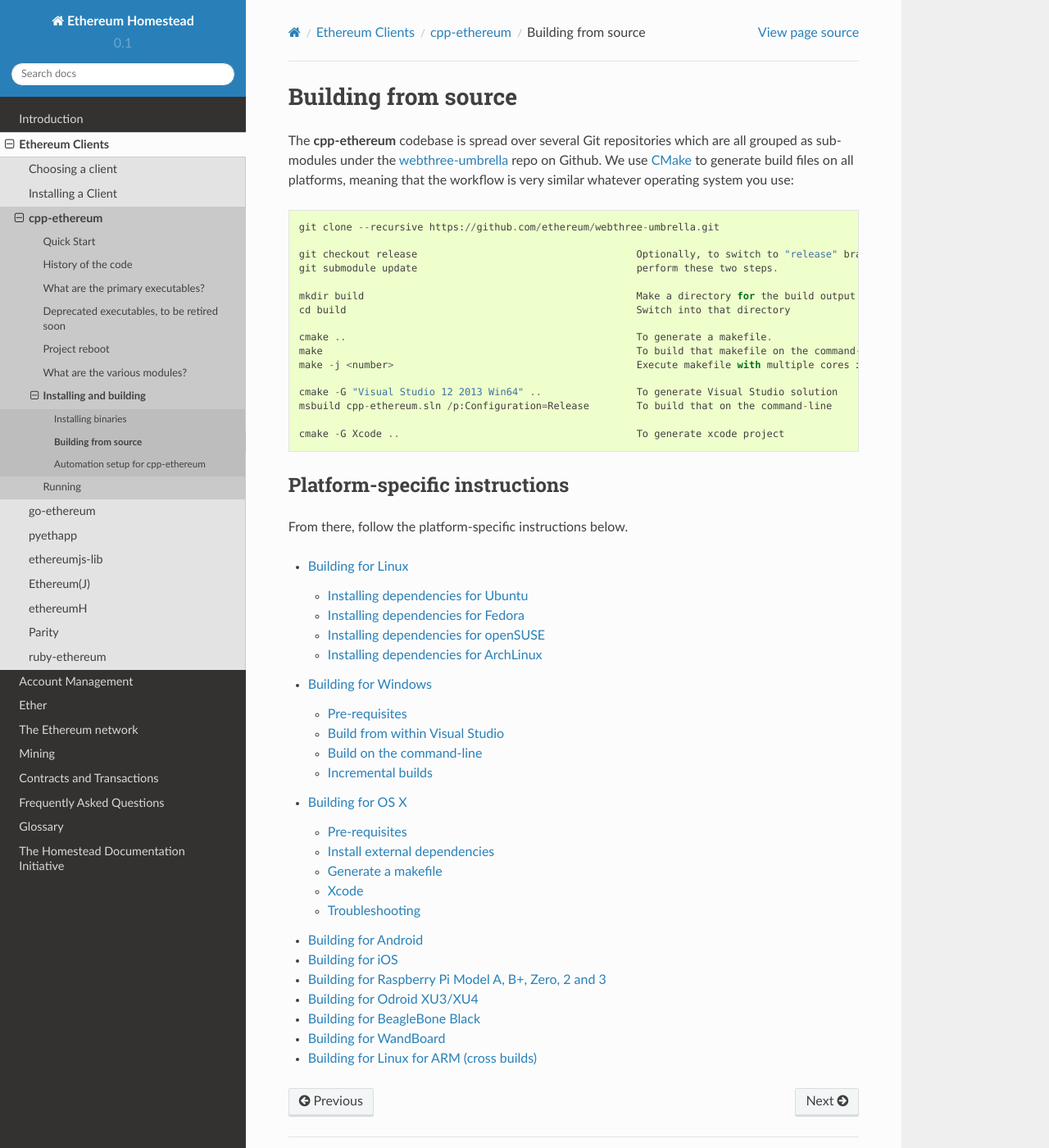
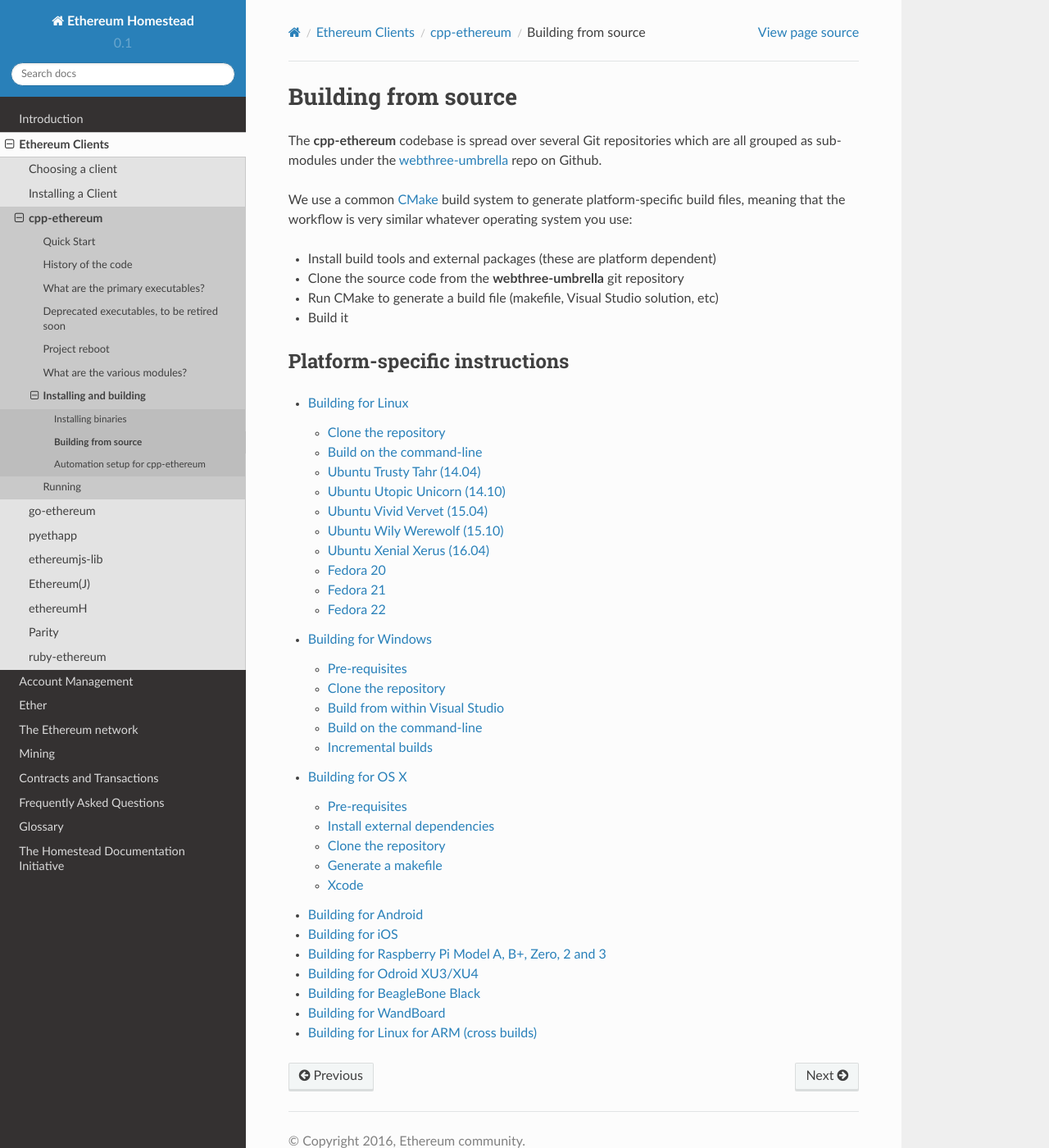
Before and after one commit to ethereum/homestead-guide, a Sphinx documentation site: the page built from source/ethereum-clients/cpp-ethereum/building-from-source/index.rst, in a window 1280 px wide and 1400 px high. Shown: the whole window at 82% size. Built offline with Sphinx 7.4.7 and the Read the Docs theme 2.0.0, drawn with Linux system fonts in a browser that asks for light colours.

Commit message:
Cleanup up the C++ building from source instructions. Removed references to switching to the release branch. We don't really want people doing that anyway (besides the fact that right now the sub-modules are different between develop and release).  Updating to llvm38 on OS X.

```diff
--- a/source/ethereum-clients/cpp-ethereum/building-from-source/index.rst
+++ b/source/ethereum-clients/cpp-ethereum/building-from-source/index.rst
@@ -3,34 +3,23 @@
 Building from source
 ================================================================================
 
-The **cpp-ethereum** codebase is spread over several Git repositories which
-are all grouped as sub-modules under the
+The **cpp-ethereum** codebase is spread over several
+Git repositories which are all grouped as sub-modules under the
 `webthree-umbrella <http://github.com/ethereum/webthree-umbrella>`_ repo
-on Github.  We use `CMake <https://cmake.org/>`_ to generate build files on all platforms,
-meaning that the workflow is very similar whatever operating system you use: ::
+on Github.
 
-    git clone --recursive https://github.com/ethereum/webthree-umbrella.git
+We use a common `CMake <https://cmake.org/>`_ build system to generate
+platform-specific build files, meaning that the workflow is very similar
+whatever operating system you use:
 
-    git checkout release                                     Optionally, to switch to "release" branch
-    git submodule update                                     perform these two steps.
-
-    mkdir build                                              Make a directory for the build output
-    cd build                                                 Switch into that directory
-
-    cmake ..                                                 To generate a makefile.
-    make                                                     To build that makefile on the command-line
-    make -j <number>                                         Execute makefile with multiple cores in parallel
-
-    cmake -G "Visual Studio 12 2013 Win64" ..                To generate Visual Studio solution
-    msbuild cpp-ethereum.sln /p:Configuration=Release        To build that on the command-line
-
-    cmake -G Xcode ..                                        To generate xcode project
+* Install build tools and external packages (these are platform dependent)
+* Clone the source code from the **webthree-umbrella** git repository
+* Run CMake to generate a build file (makefile, Visual Studio solution, etc)
+* Build it
 
 
 Platform-specific instructions
 --------------------------------------------------------------------------------
-
-From there, follow the platform-specific instructions below.
 
 .. toctree::
    :maxdepth: 2
```
Also changed, not shown: source/ethereum-clients/cpp-ethereum/building-from-source/linux.rst (+19 -3 lines), source/ethereum-clients/cpp-ethereum/building-from-source/osx.rst (+19 -18 lines), source/ethereum-clients/cpp-ethereum/building-from-source/windows.rst (+8 -3 lines).
